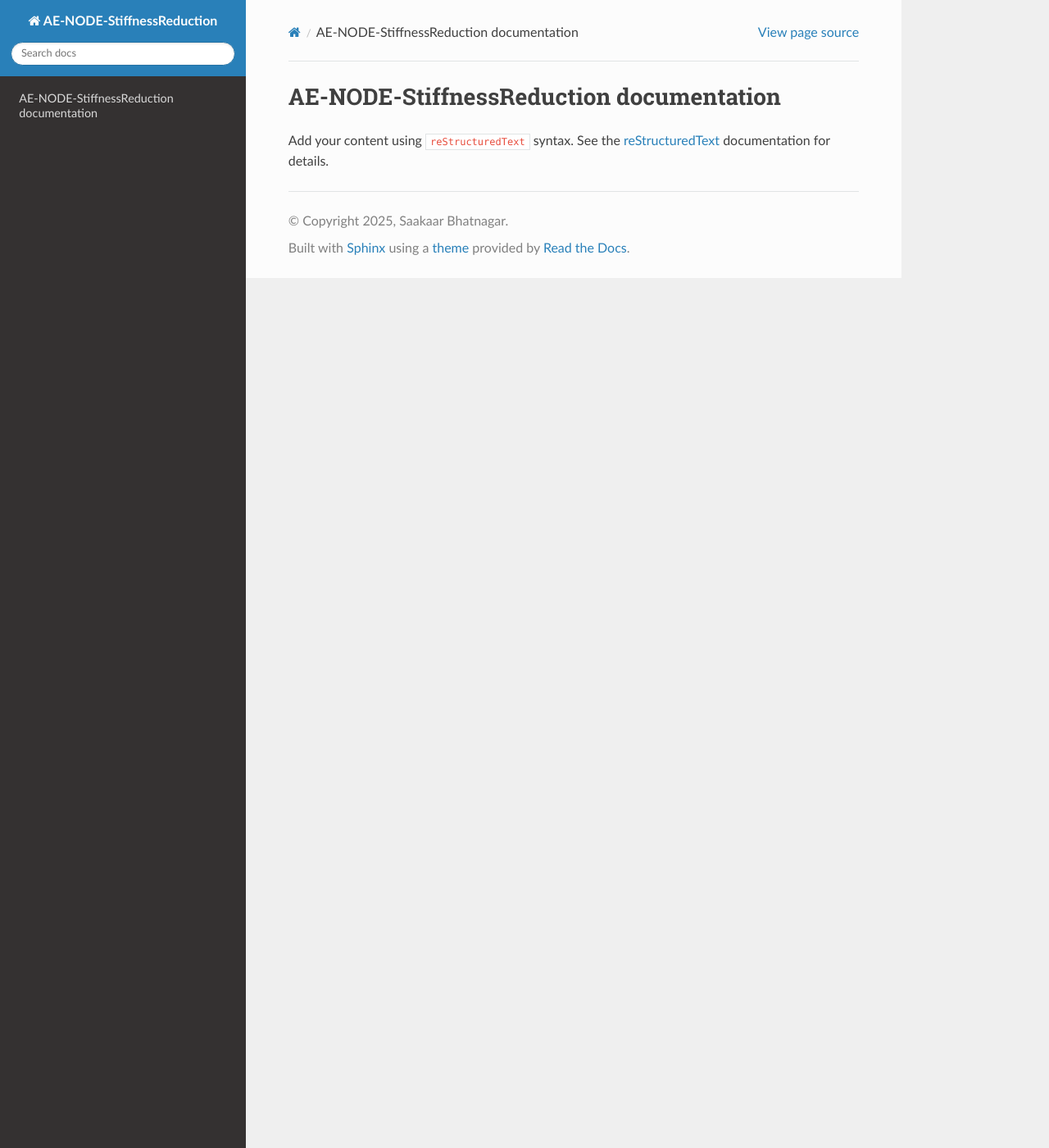
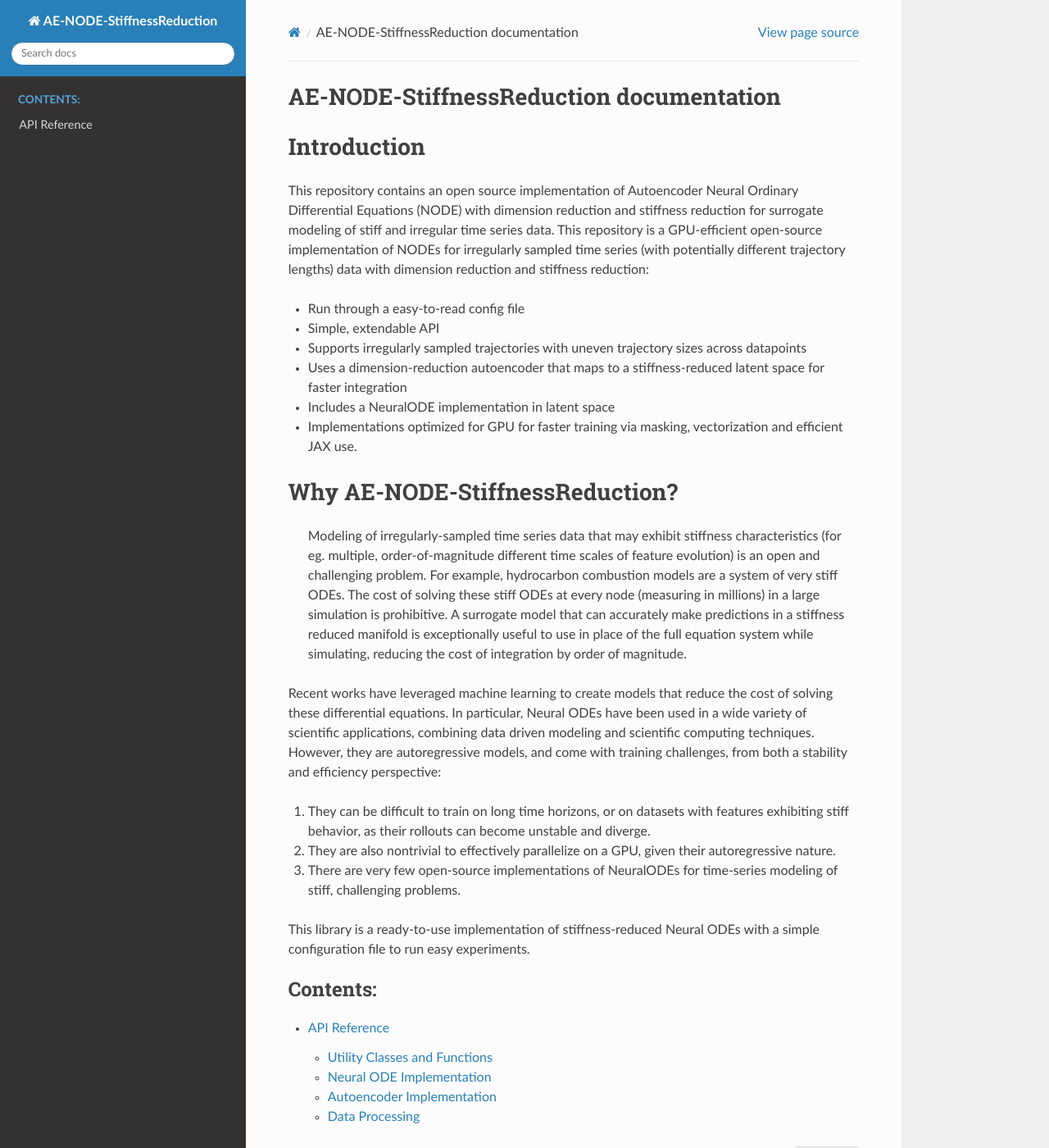
Before and after one commit to Saakaarb/AE-NODE-StiffnessReduction, a Sphinx documentation site: the page built from docs/source/index.rst, in a window 1280 px wide and 1400 px high. Shown: the whole window at 82% size. Built offline with Sphinx 7.4.7 and the Read the Docs theme 3.1.0, drawn with Linux system fonts in a browser that asks for light colours.

Commit message:
adding docs

```diff
--- a/docs/source/api.rst
+++ b/docs/source/api.rst
@@ -1,5 +1,8 @@
 API Reference
 =============
+
+Utility Classes and Functions
+----------------------------
 
 .. automodule:: src.utils.classes
    :members:
@@ -11,16 +14,25 @@ API Reference
    :undoc-members:
    :show-inheritance:
 
+Neural ODE Implementation
+------------------------
+
 .. automodule:: src.lib.NODE.classes
    :members:
    :undoc-members:
    :show-inheritance:
+
+Autoencoder Implementation
+-------------------------
 
 .. automodule:: src.lib.autoencoder.classes
    :members:
    :undoc-members:
    :show-inheritance:
 
+Data Processing
+---------------
+
 .. automodule:: src.lib.data_processing.classes
    :members:
    :undoc-members:
--- a/docs/source/index.rst
+++ b/docs/source/index.rst
@@ -6,11 +6,35 @@
 AE-NODE-StiffnessReduction documentation
 ========================================
 
-Add your content using ``reStructuredText`` syntax. See the
-`reStructuredText <https://www.sphinx-doc.org/en/master/usage/restructuredtext/index.html>`_
-documentation for details.
+Introduction
+============
 
+This repository contains an open source implementation of Autoencoder Neural Ordinary Differential Equations (NODE) with dimension reduction and stiffness reduction for surrogate modeling of stiff and irregular time series data. This repository is a GPU-efficient open-source implementation of NODEs for irregularly sampled time series (with potentially different trajectory lengths) data with dimension reduction and stiffness reduction:
+
+- Run through a easy-to-read config file
+- Simple, extendable API
+- Supports irregularly sampled trajectories with uneven trajectory sizes across datapoints
+- Uses a dimension-reduction autoencoder that maps to a stiffness-reduced latent space for faster integration
+- Includes a NeuralODE implementation in latent space
+- Implementations optimized for GPU for faster training via masking, vectorization and efficient JAX use.
+
+Why AE-NODE-StiffnessReduction?
+===============================
+
+ Modeling of irregularly-sampled time series data that may exhibit stiffness characteristics (for eg. multiple, order-of-magnitude different time scales of feature evolution) is an open and challenging problem. For example, hydrocarbon combustion models are a system of very stiff ODEs. The cost of solving these stiff ODEs at every node (measuring in millions) in a large simulation is prohibitive. A surrogate model that can accurately make predictions in a stiffness reduced manifold is exceptionally useful to use in place of the full equation system while simulating, reducing the cost of integration by order of magnitude.
+
+Recent works have leveraged machine learning to create models that reduce the cost of solving these differential equations. In particular, Neural ODEs have been used in a wide variety of scientific applications, combining data driven modeling and scientific computing techniques. However, they are autoregressive models, and come with training challenges, from both a stability and efficiency perspective:
+
+1.  They can be difficult to train on long time horizons, or on datasets with features exhibiting stiff behavior, as their rollouts can become unstable and diverge.
+
+2. They are also nontrivial to effectively parallelize on a GPU, given their autoregressive nature.
+
+3. There are very few open-source implementations of NeuralODEs for time-series modeling of stiff, challenging problems.
+
+This library is a ready-to-use implementation of stiffness-reduced Neural ODEs with a simple configuration file to run easy experiments.
 
 .. toctree::
-   :maxdepth: 2
-   :caption: Contents:
+    :maxdepth: 2
+    :caption: Contents:
+
+    api
```
Also changed, not shown: README.md (+3 -1 lines).
